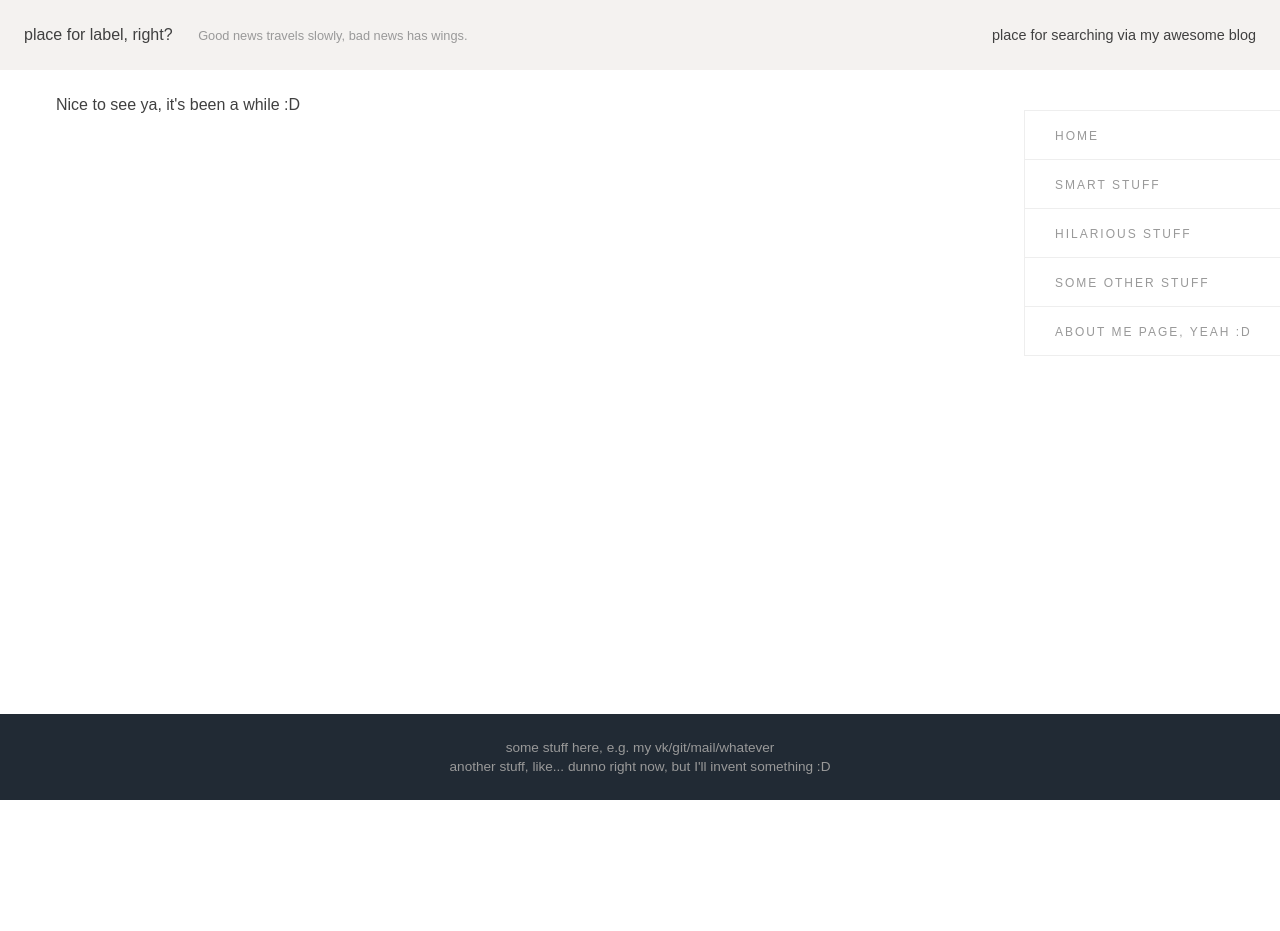
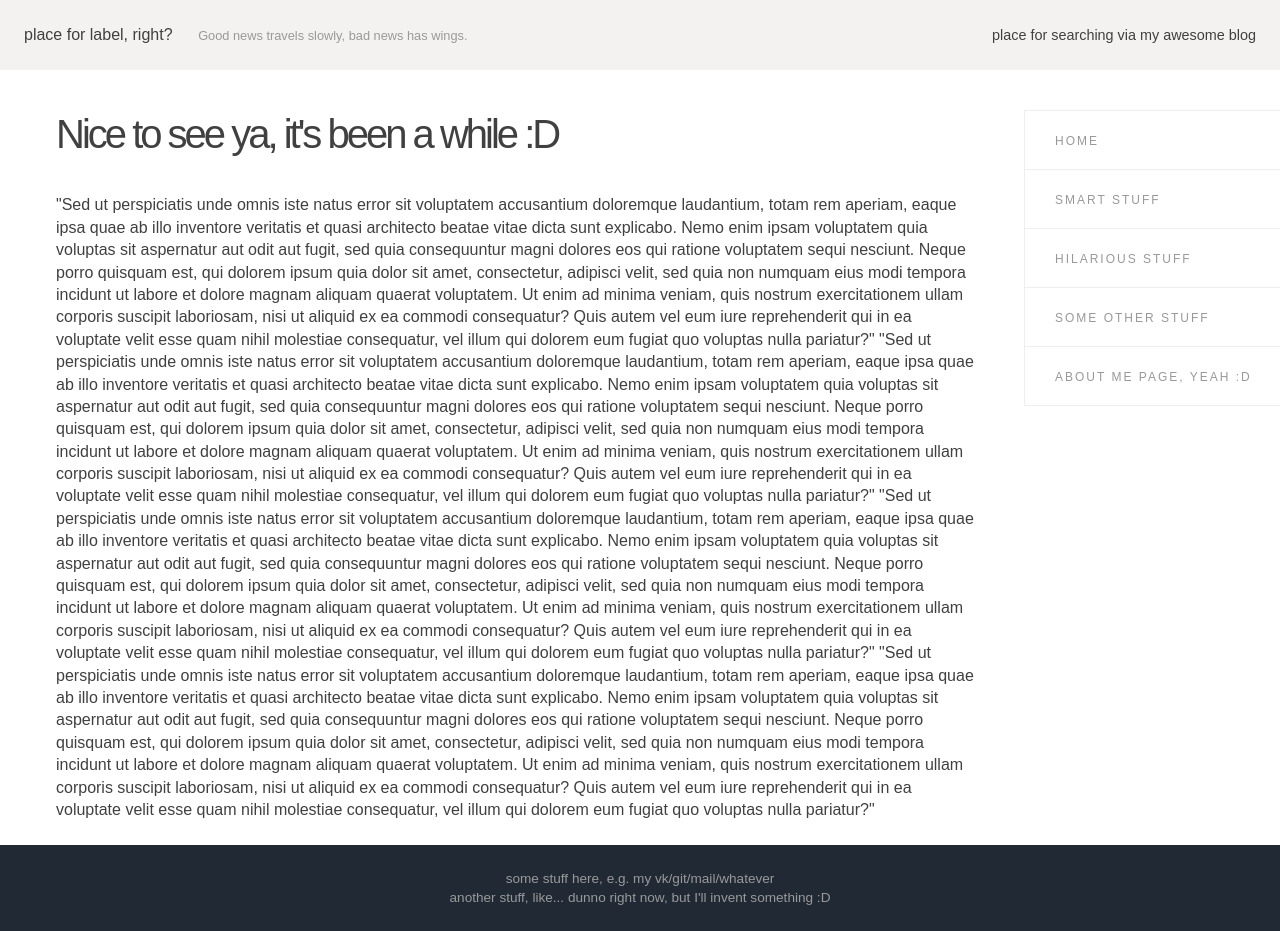
Before and after one commit to impregnable/impregnable.github.io, a plain HTML site: page index.html in a window 1280 px wide. Before the commit the page ends 800 px from the top, so only its background shows below. Drawn offline with Linux system fonts and the light colour scheme.

Commit message:
And another fix

```diff
--- a/index.html
+++ b/index.html
@@ -15,7 +15,15 @@
     </div>
   </header>
   <main class='main-wrapper__content'>
-    <article class='content-article'>Nice to see ya, it's been a while :D</article>
+    <article class='content-article'>
+      <h1 class='article-header'>Nice to see ya, it's been a while :D</h1>
+      <div>
+        "Sed ut perspiciatis unde omnis iste natus error sit voluptatem accusantium doloremque laudantium, totam rem aperiam, eaque ipsa quae ab illo inventore veritatis et quasi architecto beatae vitae dicta sunt explicabo. Nemo enim ipsam voluptatem quia voluptas sit aspernatur aut odit aut fugit, sed quia consequuntur magni dolores eos qui ratione voluptatem sequi nesciunt. Neque porro quisquam est, qui dolorem ipsum quia dolor sit amet, consectetur, adipisci velit, sed quia non numquam eius modi tempora incidunt ut labore et dolore magnam aliquam quaerat voluptatem. Ut enim ad minima veniam, quis nostrum exercitationem ullam corporis suscipit laboriosam, nisi ut aliquid ex ea commodi consequatur? Quis autem vel eum iure reprehenderit qui in ea voluptate velit esse quam nihil molestiae consequatur, vel illum qui dolorem eum fugiat quo voluptas nulla pariatur?"
+        "Sed ut perspiciatis unde omnis iste natus error sit voluptatem accusantium doloremque laudantium, totam rem aperiam, eaque ipsa quae ab illo inventore veritatis et quasi architecto beatae vitae dicta sunt explicabo. Nemo enim ipsam voluptatem quia voluptas sit aspernatur aut odit aut fugit, sed quia consequuntur magni dolores eos qui ratione voluptatem sequi nesciunt. Neque porro quisquam est, qui dolorem ipsum quia dolor sit amet, consectetur, adipisci velit, sed quia non numquam eius modi tempora incidunt ut labore et dolore magnam aliquam quaerat voluptatem. Ut enim ad minima veniam, quis nostrum exercitationem ullam corporis suscipit laboriosam, nisi ut aliquid ex ea commodi consequatur? Quis autem vel eum iure reprehenderit qui in ea voluptate velit esse quam nihil molestiae consequatur, vel illum qui dolorem eum fugiat quo voluptas nulla pariatur?"
+        "Sed ut perspiciatis unde omnis iste natus error sit voluptatem accusantium doloremque laudantium, totam rem aperiam, eaque ipsa quae ab illo inventore veritatis et quasi architecto beatae vitae dicta sunt explicabo. Nemo enim ipsam voluptatem quia voluptas sit aspernatur aut odit aut fugit, sed quia consequuntur magni dolores eos qui ratione voluptatem sequi nesciunt. Neque porro quisquam est, qui dolorem ipsum quia dolor sit amet, consectetur, adipisci velit, sed quia non numquam eius modi tempora incidunt ut labore et dolore magnam aliquam quaerat voluptatem. Ut enim ad minima veniam, quis nostrum exercitationem ullam corporis suscipit laboriosam, nisi ut aliquid ex ea commodi consequatur? Quis autem vel eum iure reprehenderit qui in ea voluptate velit esse quam nihil molestiae consequatur, vel illum qui dolorem eum fugiat quo voluptas nulla pariatur?"
+        "Sed ut perspiciatis unde omnis iste natus error sit voluptatem accusantium doloremque laudantium, totam rem aperiam, eaque ipsa quae ab illo inventore veritatis et quasi architecto beatae vitae dicta sunt explicabo. Nemo enim ipsam voluptatem quia voluptas sit aspernatur aut odit aut fugit, sed quia consequuntur magni dolores eos qui ratione voluptatem sequi nesciunt. Neque porro quisquam est, qui dolorem ipsum quia dolor sit amet, consectetur, adipisci velit, sed quia non numquam eius modi tempora incidunt ut labore et dolore magnam aliquam quaerat voluptatem. Ut enim ad minima veniam, quis nostrum exercitationem ullam corporis suscipit laboriosam, nisi ut aliquid ex ea commodi consequatur? Quis autem vel eum iure reprehenderit qui in ea voluptate velit esse quam nihil molestiae consequatur, vel illum qui dolorem eum fugiat quo voluptas nulla pariatur?"
+      </div>
+    </article>
     <nav class='content-navbar'>
       <ul class='navbar-list'>
         <li class='navbar-list__item'><a href='' class='navbar-list__link'>home</a></li>
--- a/style.css
+++ b/style.css
@@ -105,11 +105,11 @@ html {
   text-align: left;
   list-style: none;
   border-top: 1px solid #eee;
-  height: 49px;
+  height: 59px;
 }
 .navbar-list__link {
-  height: 49px;
-  line-height: 50px;
+  height: 59px;
+  line-height: 60px;
   display: block;
   text-indent: 30px;
   color: #999999;
@@ -132,6 +132,13 @@ html {
   color: #999999;
   font-size: .85em;
   text-align: center;
+}
+.article-header {
+  font-weight: 200;
+  font-size: 2em;
+  letter-spacing: -.075em;
+  line-height: 1;
+  margin: .25em 0 .75em;
 }
 @media all and (min-width: 768px) {
   .header {
@@ -215,7 +222,7 @@ html {
     margin: 0;
   }
 }
-@media (min-width: 768px) {
+@media all and (min-width: 768px) {
   .content-navbar {
     -webkit-box-flex: 0;
     -webkit-flex: 0 0 17em;
@@ -223,3 +230,9 @@ html {
     flex: 0 0 17em;
   }
 }
+@media all and (min-width: 768px) {
+  .article-header {
+      font-size: 2.5em;
+      margin: .5em 0 1em;
+  }
+}
```
